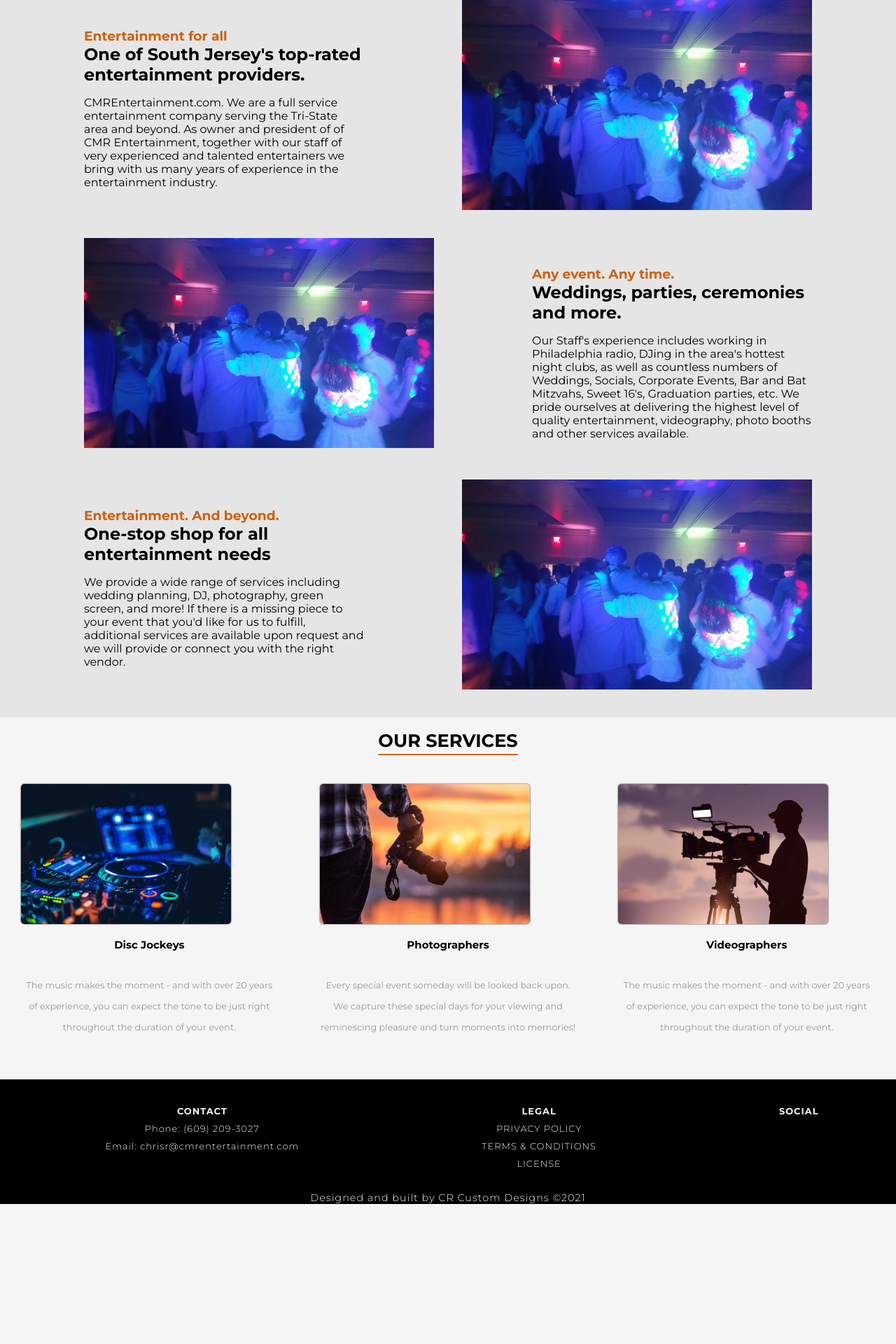
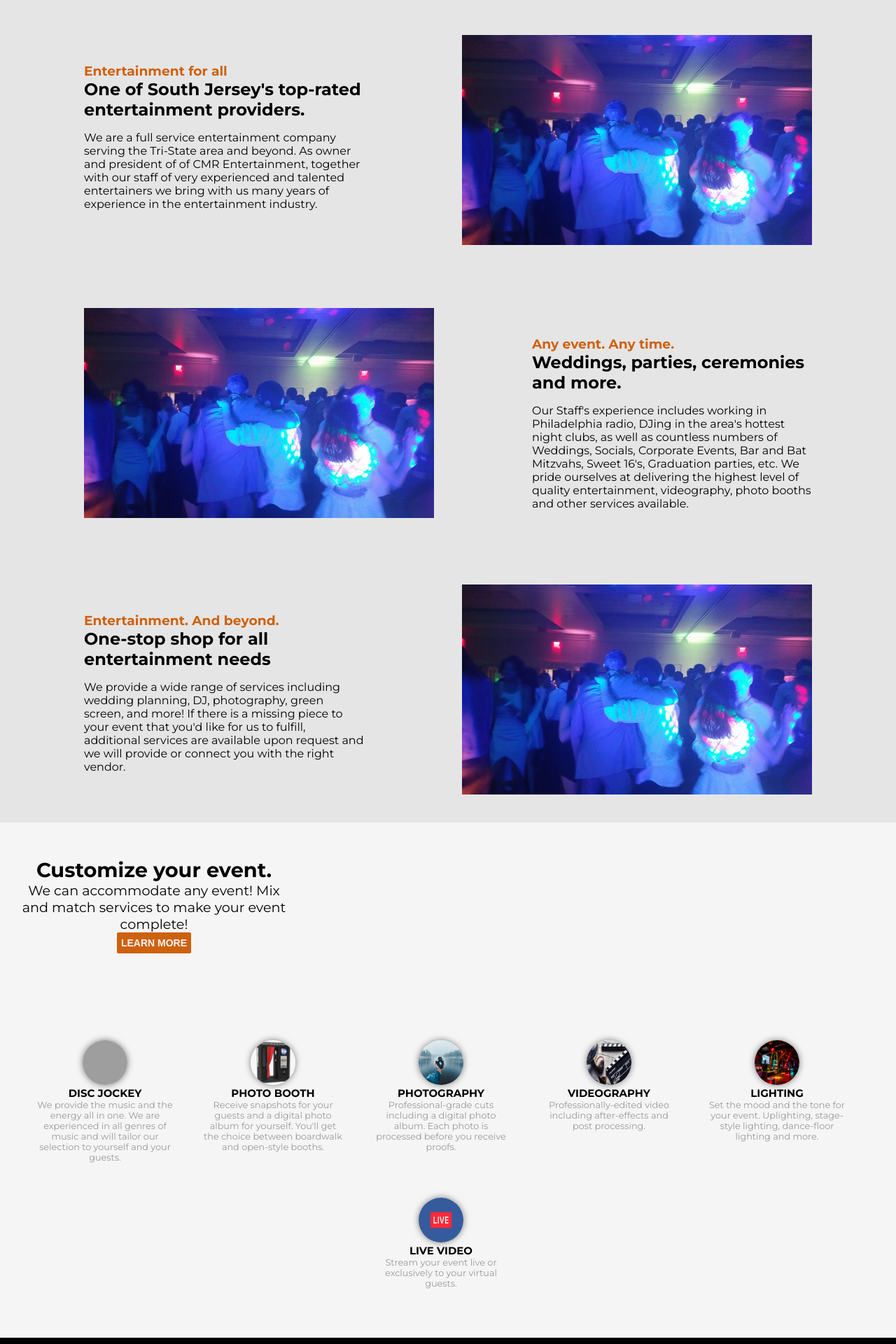
Before and after one commit to crinaldi44/CMR-Entertainment, a React (Create React App) app: page / in a window 1280 px wide. Shown: the part 500-2420 px from the top of the page at 70% size. Before the commit the page ends 2235 px from the top, so only its background shows below. Built offline with nearby package versions, Linux system fonts and the light colour scheme; grey boxes are pictures that could not be loaded.

Commit message:
Swapped homepage components
Due to CSS styling conflicts, swapped "ServicesCatalogue" component for Services component from respective page to the index.

```diff
--- a/src/components/Services.css
+++ b/src/components/Services.css
@@ -26,6 +26,7 @@
   height: 200px;
   border-radius: 5px;
   box-shadow: 0px 0px 2px 0px rgb(0, 0, 0);
+  display: none;
 }
 
 .service__info__description {
--- a/src/components/Services.js
+++ b/src/components/Services.js
@@ -3,11 +3,13 @@ import './Services.css'
 import DJ from '../images/djs.jpeg'
 import Photographers from '../images/photographers.jpeg'
 import Videographers from '../images/videographers.jpeg'
+import ServicesCatalogue from '../components/ServicesCatalogue'
 
 const Services = () => {
     return (
         <div className="services__container">
-            <h1>OUR SERVICES</h1>
+            <ServicesCatalogue />
+            {/* <h1>OUR SERVICES</h1>
             <div className="services__subcontainer">
                 <div className="service__info">
                 <img src={DJ} alt="DJ"/>
@@ -30,7 +32,7 @@ const Services = () => {
                         <p>The music makes the moment - and with over 20 years of experience, you can expect the tone to be just right throughout the duration of your event.</p>
                     </div>
                 </div>
-            </div>
+            </div> */}
         </div>
     )
 }
--- a/src/components/ServicesCatalogue.css
+++ b/src/components/ServicesCatalogue.css
@@ -1,20 +1,19 @@
 .services__container__sub {
     display: flex;
-    flex-direction: row;
+    flex-direction: column;
+    justify-content: center;
     margin-top: 30px;
     animation: slideIn 1s;
     padding: 20px;
     min-height: 400px;
-    /* background-color: red; */
 }
 
 .services__container__sub__description {
     font-size: 150%;
     max-width: 400px;
-    text-align: left;
+    text-align: center;
     margin-right: 5%;
     margin-bottom: 10%;
-    /* background-color: palegreen; */
 }
 
 .services__container__catalogue {
@@ -23,7 +22,6 @@
     justify-content: center;
     flex-wrap: wrap;
     width: 100%;
-    /* background-color: violet; */
 }
 
 .services__container__sub__description p {
--- a/src/components/ServicesCatalogue.js
+++ b/src/components/ServicesCatalogue.js
@@ -15,7 +15,7 @@ const ServicesCatalogue = () => {
                 <div className="services__container__sub__description">
                     <h2>Customize your event.</h2>
                     <p>We can accommodate any event! Mix and match services to make your event complete!</p>
-                    <Button text="GET A FREE QUOTE"/>
+                    <Button text="LEARN MORE"/>
                 </div>
                 <div className="services__container__catalogue">
                     <Card title="DISC JOCKEY" subtitle="We provide the music and the energy all in one. We are experienced in all genres of music and will tailor our selection to yourself and your guests." image={Photo}/>
--- a/src/components/ServicesVideos.css
+++ /dev/null
@@ -1,5 +0,0 @@
-.services__video {
-    width: 100%;
-    height: 400px;
-    border-radius: 10px;
-}
--- a/src/components/ServicesVideos.js
+++ /dev/null
@@ -1,13 +0,0 @@
-import React from 'react'
-import Video from '../videos/dj.mp4'
-import './ServicesVideos.css'
-
-const ServicesVideos = () => {
-    return (
-        <div>
-            <video className="services__video" src={Video} autoPlay={true} loop/>
-        </div>
-    )
-}
-
-export default ServicesVideos
--- a/src/components/Welcome.css
+++ b/src/components/Welcome.css
@@ -15,11 +15,13 @@
     flex-direction: row;
     justify-content: space-around;
     padding-bottom: 40px;
+    padding-top: 50px;
 }
 
 .welcome__image {
     width: 500px;
     height: 300px;
+    max-width: 100%;
 }
 
 .welcome__text h2 {
@@ -30,3 +32,9 @@
     margin: 0;
     color: var(--secondary-color);
 }
+
+@media screen and (max-width: 850px) {
+    .welcome__subsection {
+        flex-direction: column;
+    }
+}
--- a/src/components/Welcome.js
+++ b/src/components/Welcome.js
@@ -9,7 +9,7 @@ const Welcome = () => {
                 <div className="welcome__text">
                     <h3>Entertainment for all</h3>
                     <h2>One of South Jersey's top-rated entertainment providers.</h2>
-                    <p>CMREntertainment.com. We are a full service entertainment company serving the Tri-State area and beyond. As owner and president of of CMR Entertainment, together with our staff of very experienced and talented entertainers we bring with us many years of experience in the entertainment industry.</p>
+                    <p>We are a full service entertainment company serving the Tri-State area and beyond. As owner and president of of CMR Entertainment, together with our staff of very experienced and talented entertainers we bring with us many years of experience in the entertainment industry.</p>
                 </div>
                 <img src={Photo1} className="welcome__image"/>
             </div>
--- a/src/pages/Services.js
+++ b/src/pages/Services.js
@@ -2,7 +2,6 @@ import React from 'react'
 import './Services.css'
 import Banner from '../components/Banner'
 import ServicesCatalogue from '../components/ServicesCatalogue'
-import ServicesVideos from '../components/ServicesVideos'
 
 
 const Services = () => {
@@ -10,7 +9,6 @@ const Services = () => {
         <div className="services__container">
             <Banner title="OUR SERVICES" details="CMR Entertainment is proud to provide a level of high-tech and advanced level services that are sure to make your event memorable!"/>
             <ServicesCatalogue />
-            <ServicesVideos />
         </div>
     )
 }
```
